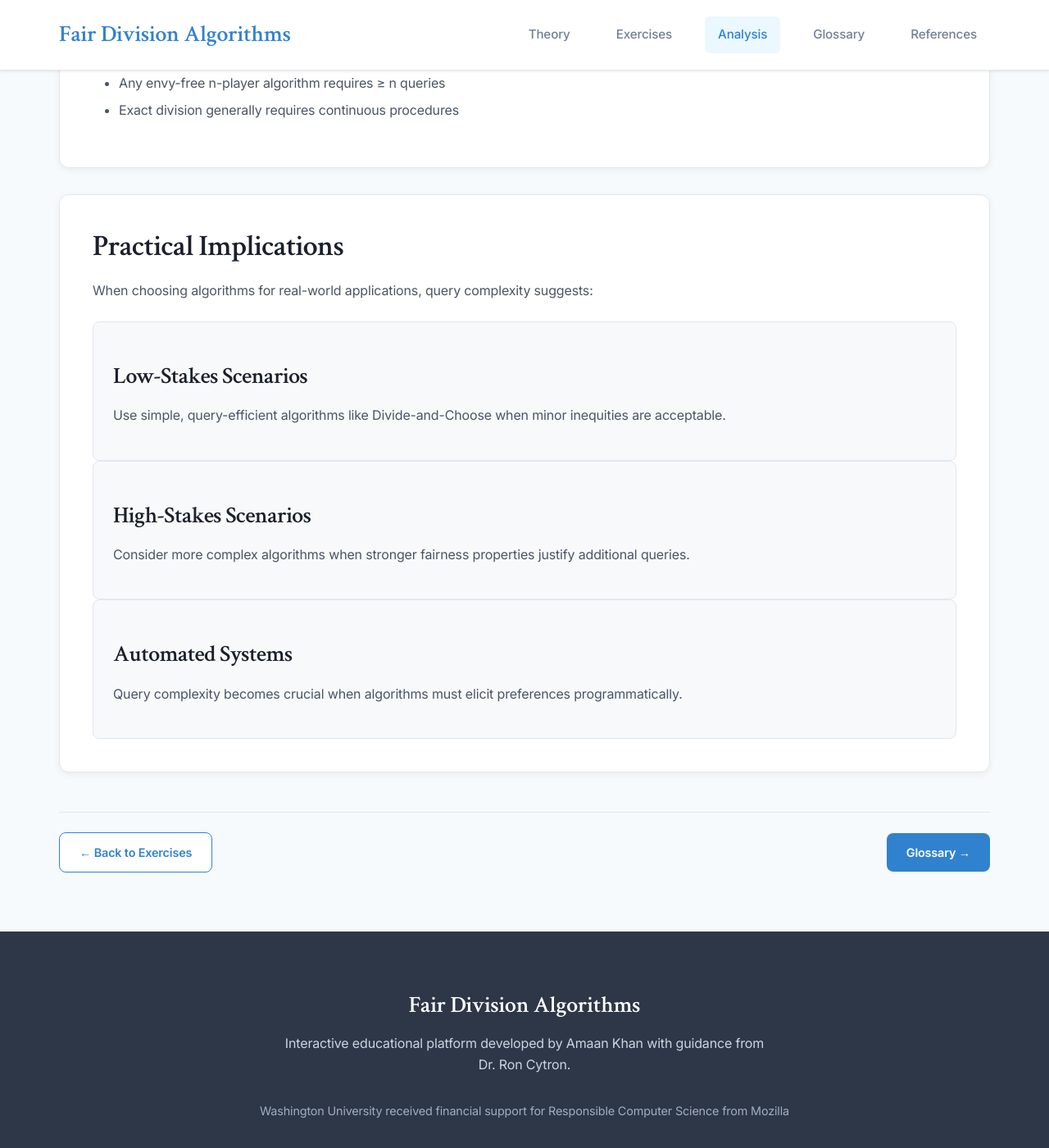
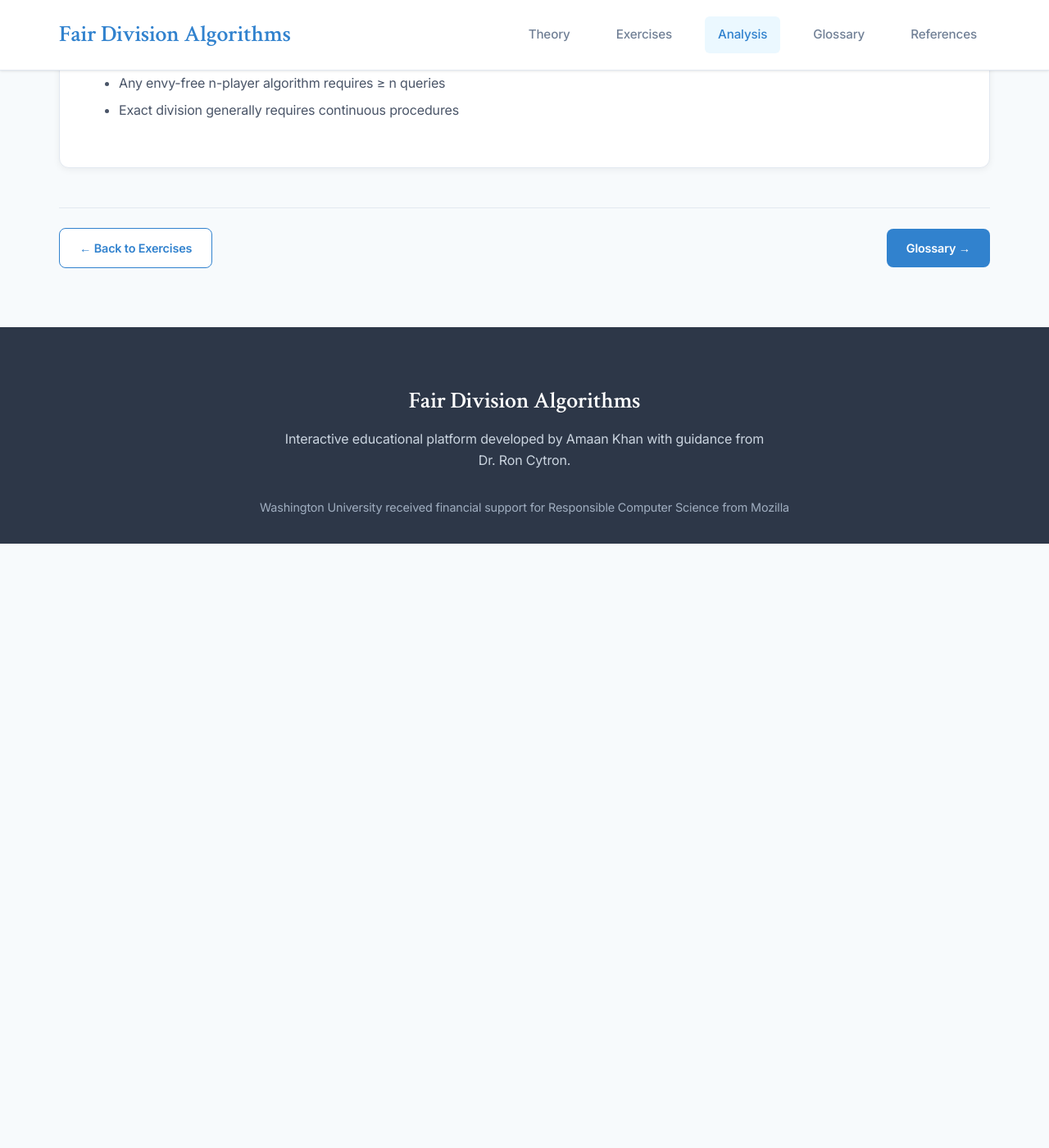
Before and after one commit to amaan-19/fair-division-exercises, a Jekyll site: the page built from analysis/complexity-comparison.md, in a window 1280 px wide and 1400 px high, scrolled down 1097 px. Shown: the whole window at 82% size. Built offline with Jekyll 4.4.1, drawn with Linux system fonts in a browser that asks for light colours; after the commit the page ends 1760 px from its top, so only the background shows below that.

```diff
--- a/analysis/complexity-comparison.md
+++ b/analysis/complexity-comparison.md
@@ -76,29 +76,6 @@ permalink: /analysis/
   </ul>
 </div>
 
-<div class="content-block">
-  <h2>Practical Implications</h2>
-
-  <p>When choosing algorithms for real-world applications, query complexity suggests:</p>
-
-  <div class="properties-grid">
-    <div class="property-card">
-      <h3>Low-Stakes Scenarios</h3>
-      <p>Use simple, query-efficient algorithms like Divide-and-Choose when minor inequities are acceptable.</p>
-    </div>
-
-    <div class="property-card">
-      <h3>High-Stakes Scenarios</h3>
-      <p>Consider more complex algorithms when stronger fairness properties justify additional queries.</p>
-    </div>
-
-    <div class="property-card">
-      <h3>Automated Systems</h3>
-      <p>Query complexity becomes crucial when algorithms must elicit preferences programmatically.</p>
-    </div>
-  </div>
-</div>
-
 <footer class="algorithm-navigation">
   <a href="{{ '/exercises/' | relative_url }}" class="nav-button secondary">← Back to Exercises</a>
   <a href="{{ '/glossary/' | relative_url }}" class="nav-button primary">Glossary →</a>
```
Also changed, not shown: assets/demos/unified/algorithms/austins-moving-knife.js (+158 -79 lines), index.md (+5 -0 lines).
